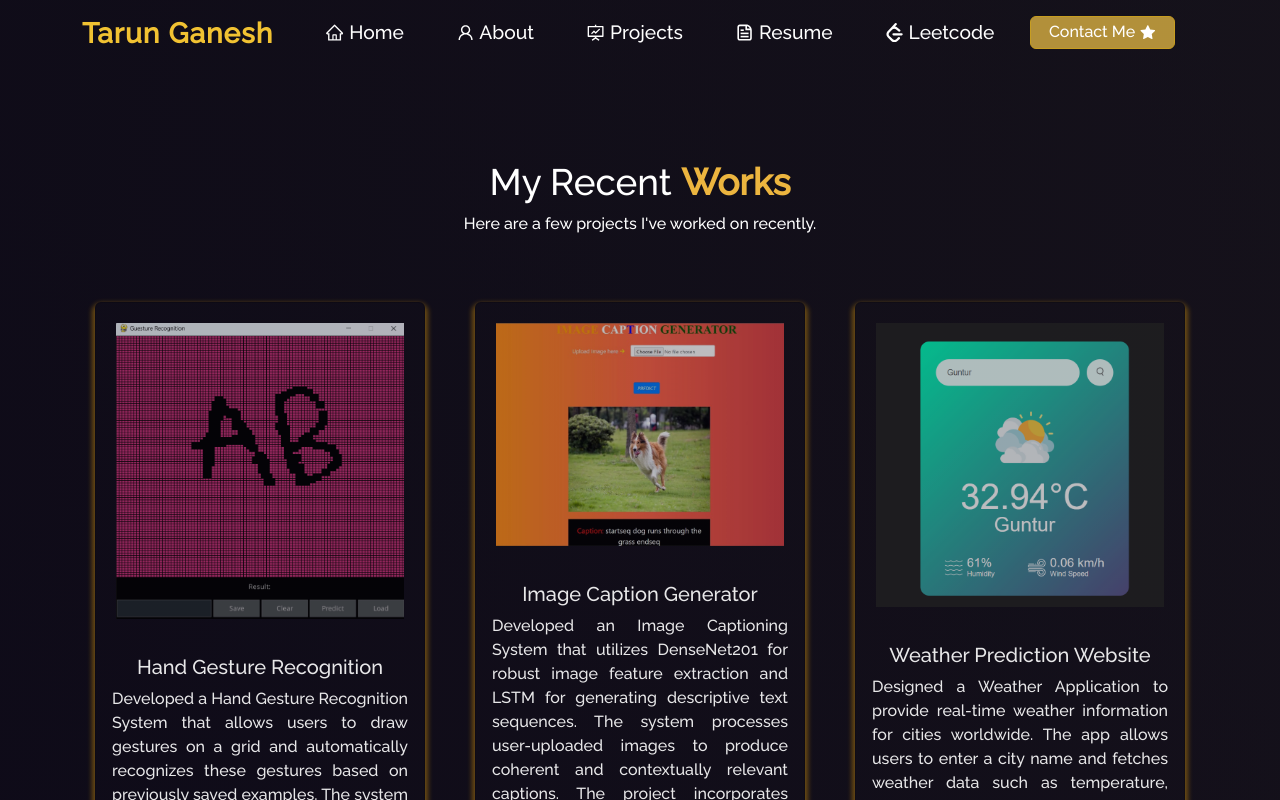
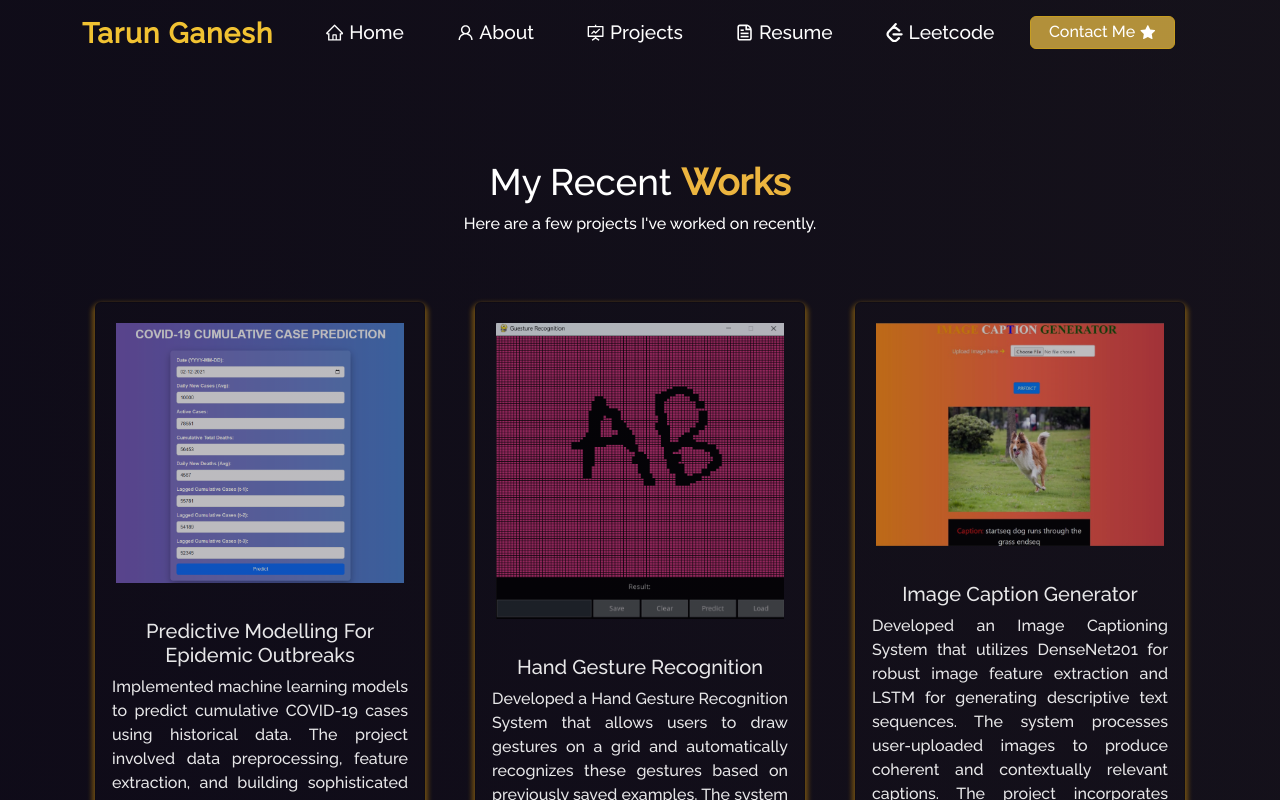
Before and after one commit to tarunganesh2004/MyPortfolio, a React (Create React App) app: page /project in a window 1280 px wide. Shown: the top 800 px of the page. Built offline with nearby package versions, Linux system fonts and the light colour scheme.

Commit message:
addedCapstone project

```diff
--- a/src/components/About/Techstack.js
+++ b/src/components/About/Techstack.js
@@ -1,6 +1,5 @@
 import React from 'react'
 import {Col, Row} from 'react-bootstrap'
-import {CgCPlusPlus} from 'react-icons/cg'
 import { FaPhp } from "react-icons/fa";
 import {FaJava } from 'react-icons/fa'
 import {
@@ -13,7 +12,6 @@ import {
   DiMysql
 } from 'react-icons/di'
 import {
-  SiDart,
   SiTensorflow,
   SiNumpy,
   SiPandas,
@@ -31,9 +29,9 @@ function Techstack() {
       <Col xs={4} md={2} className="tech-icons">
         <FaJava />
       </Col>
-      <Col xs={4} md={2} className="tech-icons">
+      {/* <Col xs={4} md={2} className="tech-icons">
         <CgCPlusPlus />
-      </Col>
+      </Col> */}
       <Col xs={4} md={2} className="tech-icons">
         <DiJavascript1 />
       </Col>
@@ -53,9 +51,9 @@ function Techstack() {
       <Col xs={4} md={2} className="tech-icons">
         <DiMysql/>
       </Col>
-      <Col xs={4} md={2} className="tech-icons">
+      {/* <Col xs={4} md={2} className="tech-icons">
         <SiDart />
-      </Col>
+      </Col> */}
 
       <Col xs={4} md={2} className="tech-icons">
         <SiNumpy />
--- a/src/components/Projects/Projects.js
+++ b/src/components/Projects/Projects.js
@@ -2,7 +2,7 @@ import React, { useEffect } from "react";
 import { Container, Row, Col } from "react-bootstrap";
 import ProjectCard from "./ProjectCards";
 import Particle from "../Particle";
-
+import covid from "../../Assets/Projects/covid.png";
 import cap from "../../Assets/Projects/caption.png";
 import weather from "../../Assets/Projects/weather.png";
 import ges from "../../Assets/Projects/gesture.png";
@@ -26,6 +26,17 @@ function Projects() {
           Here are a few projects I've worked on recently.
         </p>
         <Row style={{ justifyContent: "center", paddingBottom: "10px" }}>
+          <Col md={4} className="project-card">
+            <ProjectCard
+              imgPath={covid}
+              isBlog={false}
+              title="Predictive Modelling For Epidemic Outbreaks"
+              description="Implemented machine learning models to predict cumulative COVID-19 cases using historical data. The project involved data preprocessing, feature extraction, and building sophisticated models including Bidirectional LSTM, Transformer, and Bidirectional GRU. Achieved the highest accuracy with Bidirectional LSTM, evaluated using metrics like RMSE, MAE, MAPE, and R2 score. Visualized predictions and real instances through interactive plots. The project demonstrates expertise in predictive modeling, data analysis, and developing solutions to address public health challenges."
+              link="https://github.com/tarunganesh2004/Predictive-Modeling-For-epidemic-outbreaks"
+              liveLink=""
+            />
+
+          </Col>
           <Col md={4} className="project-card">
             <ProjectCard
               imgPath={ges}
```
Also changed, not shown: src/Assets/Projects/covid.png (added).
